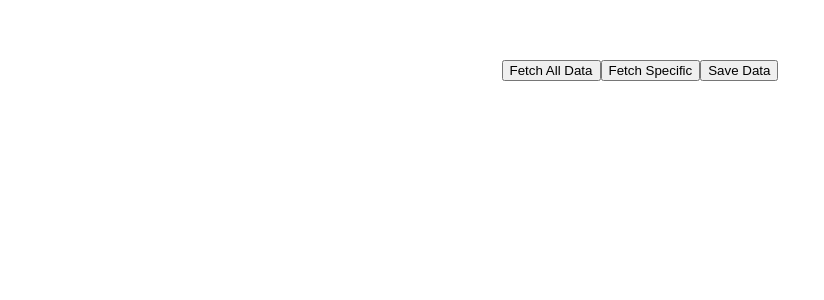
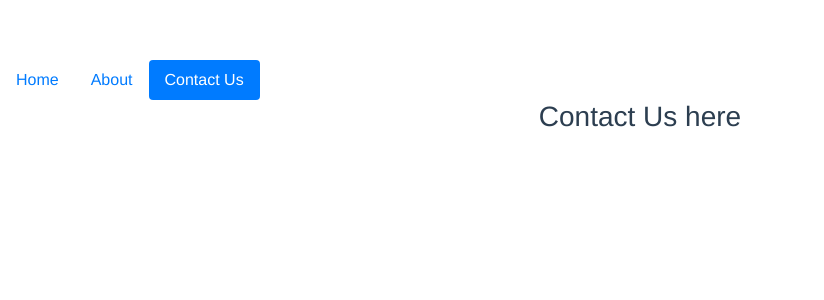
Before and after one commit to abrardev99/Vue-Practice-created-CLI3, a Vue app: page /contact in a window 1280 px wide. Shown: the top 300 px of the page, without its empty margins (0-824 px from the left). Built offline with nearby package versions, Linux system fonts and the light colour scheme.

Commit message:
vue-route basic practice. create routes and navigate to them

```diff
--- a/package.json
+++ b/package.json
@@ -10,7 +10,8 @@
   "dependencies": {
     "axios": "^0.19.0",
     "core-js": "^2.6.5",
-    "vue": "^2.6.10"
+    "vue": "^2.6.10",
+    "vue-router": "^3.1.3"
   },
   "devDependencies": {
     "@vue/cli-plugin-babel": "^3.11.0",
--- a/public/index.html
+++ b/public/index.html
@@ -1,17 +1,32 @@
 <!DOCTYPE html>
 <html lang="en">
+
 <head>
   <meta charset="utf-8">
   <meta http-equiv="X-UA-Compatible" content="IE=edge">
   <meta name="viewport" content="width=device-width,initial-scale=1.0">
+  <link rel="stylesheet" href="https://stackpath.bootstrapcdn.com/bootstrap/4.3.1/css/bootstrap.min.css"
+    integrity="sha384-ggOyR0iXCbMQv3Xipma34MD+dH/1fQ784/j6cY/iJTQUOhcWr7x9JvoRxT2MZw1T" crossorigin="anonymous">
   <link rel="icon" href="<%= BASE_URL %>favicon.ico">
   <title>vue-practice-created-cli3</title>
 </head>
+
 <body>
   <noscript>
-      <strong>We're sorry but vue-practice-created-cli3 doesn't work properly without JavaScript enabled. Please enable it to continue.</strong>
+    <strong>We're sorry but vue-practice-created-cli3 doesn't work properly without JavaScript enabled. Please enable it
+      to continue.</strong>
   </noscript>
   <div id="app"></div>
   <!-- built files will be auto injected -->
+  <script src="https://code.jquery.com/jquery-3.3.1.slim.min.js"
+    integrity="sha384-q8i/X+965DzO0rT7abK41JStQIAqVgRVzpbzo5smXKp4YfRvH+8abtTE1Pi6jizo"
+    crossorigin="anonymous"></script>
+  <script src="https://cdnjs.cloudflare.com/ajax/libs/popper.js/1.14.7/umd/popper.min.js"
+    integrity="sha384-UO2eT0CpHqdSJQ6hJty5KVphtPhzWj9WO1clHTMGa3JDZwrnQq4sF86dIHNDz0W1"
+    crossorigin="anonymous"></script>
+  <script src="https://stackpath.bootstrapcdn.com/bootstrap/4.3.1/js/bootstrap.min.js"
+    integrity="sha384-JjSmVgyd0p3pXB1rRibZUAYoIIy6OrQ6VrjIEaFf/nJGzIxFDsf4x0xIM+B07jRM"
+    crossorigin="anonymous"></script>
 </body>
+
 </html>
--- a/src/App.vue
+++ b/src/App.vue
@@ -1,16 +1,18 @@
 <template>
   <div id="app">
-    <HelloWorld />
+    <Header></Header>
+    <router-view></router-view>
   </div>
 </template>
 
 <script>
 import HelloWorld from "./components/HelloWorld.vue";
-
+import Header from "./components/Header.vue";
 export default {
   name: "app",
   components: {
-    HelloWorld
+    HelloWorld,
+    Header
   }
 };
 </script>
--- /dev/null
+++ b/src/components/AboutDetails.vue
@@ -0,0 +1,5 @@
+<template>
+  <div>
+    <p>ID: {{ this.$route.params.id }}</p>
+  </div>
+</template>
--- /dev/null
+++ b/src/components/ContactUs.vue
@@ -0,0 +1,5 @@
+<template>
+  <div class="app">
+    <h3>Contact Us here</h3>
+  </div>
+</template>
--- /dev/null
+++ b/src/components/Header.vue
@@ -0,0 +1,15 @@
+<template>
+  <div class="app">
+    <ul class="nav nav-pills">
+      <li class="nav-item">
+        <router-link class="nav-link" ative-class="active" exact to="/">Home</router-link>
+      </li>
+      <li class="nav-item">
+        <router-link class="nav-link" active-class="active" exact to="/about">About</router-link>
+      </li>
+      <li class="nav-item">
+        <router-link class="nav-link" active-class="active" exact to="/contact">Contact Us</router-link>
+      </li>
+    </ul>
+  </div>
+</template>
--- a/src/components/HelloWorld.vue
+++ b/src/components/HelloWorld.vue
@@ -1,9 +1,10 @@
 <template>
   <div id="app">
     <h1>{{ msg }}</h1>
-    <button @click="fetchData">Fetch All Data</button>
+    <h3>Home Route</h3>
+    <!-- <button @click="fetchData">Fetch All Data</button>
     <button @click="fetchSpecificData">Fetch Specific</button>
-    <button @click="saveData">Save Data</button>
+    <button @click="saveData">Save Data</button>-->
   </div>
 </template>
 
@@ -45,10 +46,10 @@ export default {
           console.log(res.data);
         });
     }
-  },
+  }
 
-  mounted() {
-    console.log(process.env.VUE_APP_USER_BASE_URL);
-  }
+  // mounted() {
+  //   console.log(process.env.VUE_APP_USER_BASE_URL);
+  // }
 };
 </script>
```
Also changed, not shown: src/main.js (+16 -0 lines), src/routes.js (added, +15 -0 lines), 1 other file (tests, documents, lock files or other folders). Lines whose indentation alone changed are shown as unchanged.
